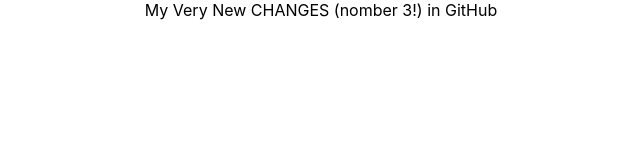
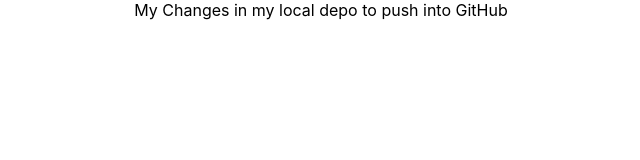
Before and after one commit to Olegche1977/project-training-git, a React (Create React App) app: page / in a window 1280 px wide. Shown: the top 160 px of the page, without its empty margins (319-959 px from the left). Built offline with nearby package versions, Linux system fonts and the light colour scheme.

Commit message:
My changes in local for GitHub

```diff
--- a/src/App.js
+++ b/src/App.js
@@ -4,7 +4,7 @@
 function App() {
   return (
     <div className="App">
-      My Very New CHANGES  (nomber 3!) in GitHub
+      My Changes in my local depo to push into GitHub
     </div>
   );
 }
```
